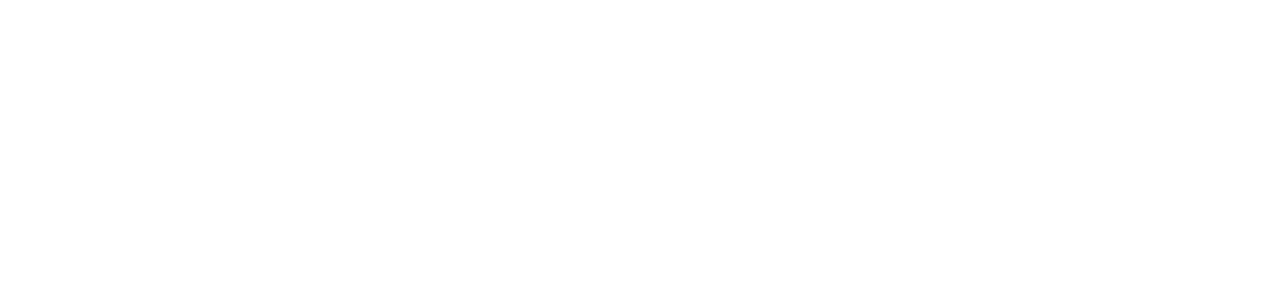
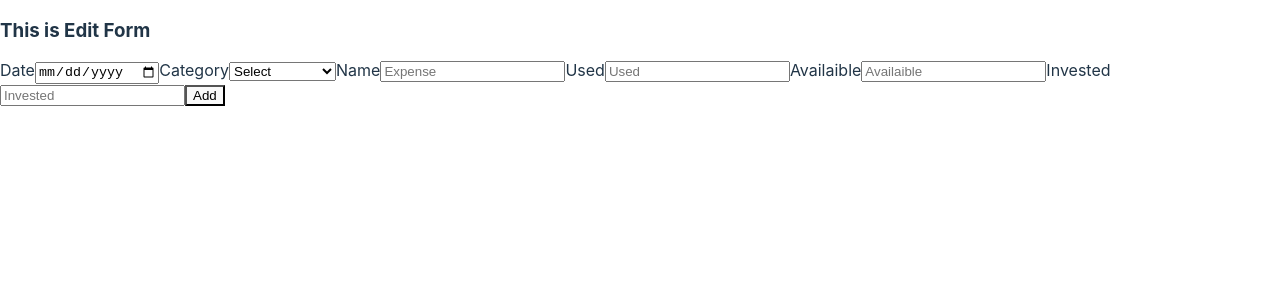
Before and after one commit to bharat-sheoran/Mint, a React (Vite) app in the folder Frontend/: page /manage/edit in a window 1280 px wide. Before the commit this address had no page. Shown: the top 300 px of the page. Built offline with nearby package versions, Linux system fonts and the light colour scheme.

Commit message:
Redux Persist is added

```diff
--- a/Frontend/package.json
+++ b/Frontend/package.json
@@ -15,7 +15,8 @@
     "react": "^18.2.0",
     "react-dom": "^18.2.0",
     "react-redux": "^9.0.4",
-    "react-router-dom": "^6.21.1"
+    "react-router-dom": "^6.21.1",
+    "redux-persist": "^6.0.0"
   },
   "devDependencies": {
     "@types/react": "^18.2.15",
--- a/Frontend/src/App.jsx
+++ b/Frontend/src/App.jsx
@@ -7,20 +7,27 @@
 import ManageAddForm from './pages/ManageAddForm';
 import { Provider } from 'react-redux';
 import { store } from './app/store';
+import ManageEditForm from './pages/ManageEditForm';
+import { PersistGate } from 'redux-persist/integration/react';
+import { persistStore } from 'redux-persist';
 
 function App() {
+  let persistor = persistStore(store);
 
   return (
     <>
       <Provider store={store}>
+        <PersistGate persistor={persistor}>
           <BrowserRouter>
             <Routes>
               <Route index element={<Home />} />
               <Route path='/home' element={<Home />} />
               <Route path='/manage' element={<Manage />} />
               <Route path='/manage/add' element={<ManageAddForm />} />
+              <Route path='/manage/edit' element={<ManageEditForm />} />
             </Routes>
           </BrowserRouter>
+        </PersistGate>
       </Provider>
     </>
   )
--- a/Frontend/src/app/store.js
+++ b/Frontend/src/app/store.js
@@ -1,6 +1,22 @@
 import { configureStore } from '@reduxjs/toolkit'
 import manageReducer from '../features/manage/manageSlice.js'
+import storage from 'redux-persist/lib/storage'
+import { persistReducer } from 'redux-persist'
+import { combineReducers } from '@reduxjs/toolkit'
+
+const persistConfig = {
+  key: "root",
+  version: 1,
+  storage
+}
+
+const reducer = combineReducers({
+  manageReducer: manageReducer,
+})
+
+const persistedReducer = persistReducer(persistConfig, reducer);
+
 
 export const store = configureStore({
-  reducer: manageReducer,
+  reducer: persistedReducer,
 })
--- a/Frontend/src/components/ManageList.jsx
+++ b/Frontend/src/components/ManageList.jsx
@@ -2,18 +2,16 @@
 import './ManageList.css'
 import { useSelector } from 'react-redux';
 import { useDispatch } from 'react-redux';
+import { deleteManage } from '../features/manage/manageSlice';
 
 
 export default function ManageList() {
-    const manages = useSelector((state)=> state.manages);
-    console.log(manages);
+    const manages = useSelector((state) => state.manages);
+    const dispatch = useDispatch();
 
-    const handleDelete = async(id)=>{
-        let res = await axios.delete(`http://localhost:8080/manage/${id}`);
-        console.log(res);
-        this.setManage(()=>{
-            manage.filter((c) => (c.id !== id));
-        });
+    const handleDelete = async (id) => {
+        await axios.delete(`http://localhost:8080/manage/${id}`);
+        dispatch(deleteManage(id));
     }
 
     return (
@@ -32,13 +30,17 @@
                 <tbody className='manage-tbody'>
                     {manages.map((d) => (
                         <tr key={d.id}>
-                            <td>{d.Date.slice(0 , 10)}</td>
+                            <td>{d.Date.slice(0, 10)}</td>
                             <td>{d.Category}</td>
                             <td>{d.Name}</td>
                             <td>{d.Used}</td>
                             <td>{d.Availaible}</td>
                             <td>{d.Invested}</td>
-                            <td><button onClick={()=>(handleDelete(d._id))}>Delete</button></td>
+                            <td><button onClick={() => (handleDelete(d.id))}>Delete</button></td>
+                            <td><form action="http://localhost:5173/manage/edit">
+                                <button type='Submit'>Edit</button>
+                            </form>
+                            </td>
                         </tr>
                     ))}
                 </tbody>
--- a/Frontend/src/features/manage/manageSlice.js
+++ b/Frontend/src/features/manage/manageSlice.js
@@ -22,7 +22,7 @@
         },
         deleteManage: (state, action) => {
             state.manages = state.manages.filter((m) => m.id !== action.payload);
-        }
+        },
     }
 })
 
--- a/Frontend/src/main.jsx
+++ b/Frontend/src/main.jsx
@@ -5,7 +5,7 @@
 
 ReactDOM.createRoot(document.getElementById('root')).render(
 
-  <React.StrictMode>
+  // <React.StrictMode>
     <App />
-  </React.StrictMode>,
+  // </React.StrictMode>,
 )
--- /dev/null
+++ b/Frontend/src/pages/ManageEditForm.jsx
@@ -0,0 +1,61 @@
+import { useState } from "react";
+import { useSelector } from "react-redux";
+
+export default function ManageEditForm(){
+    let manages = useSelector((state)=> state.manages);
+    console.log(manages);
+
+    let [formData, setFormData] = useState({
+        date: "",
+        category: "Select",
+        name: "",
+        used: "",
+        availaible: "",
+        invested: ""
+    })
+
+    const handleFormData = (event)=>{
+        setFormData((currData)=>{
+            currData[event.target.name] = event.target.value;
+            return {...currData};
+        })
+    }
+
+    const handleSubmit = async (event)=>{
+        event.preventDefault();
+        await axios.post("http://localhost:8080/manage" , formData);
+    }
+
+    return (
+        <>
+            <h3>This is Edit Form</h3>
+            <form onSubmit={handleSubmit}>
+                <label htmlFor="date">Date</label>
+                <input onChange={handleFormData} type="date" name="date" id="date" value={formData.date}/>
+
+                <label htmlFor="category">Category</label>
+                <select onChange={handleFormData} name="category" id="category" value={formData.category}>
+                    <option value="">Select</option>
+                    <option value="Needs">Needs</option>
+                    <option value="Wants">Wants</option>
+                    <option value="Investment">Investment</option>
+                    <option value="Needs&Wants">Needs&Wants</option>
+                </select>
+
+                <label htmlFor="name">Name</label>
+                <input onChange={handleFormData} type="text" name="name" id="name" placeholder="Expense" value={formData.name}/>
+
+                <label htmlFor="used">Used</label>
+                <input onChange={handleFormData} type="text" name="used" id="used" placeholder="Used" value={formData.used}/>
+
+                <label htmlFor="availaible">Availaible</label>
+                <input onChange={handleFormData} type="text" name="availaible" id="availaible" placeholder="Availaible" value={formData.availaible}/>
+
+                <label htmlFor="invested">Invested</label>
+                <input onChange={handleFormData} type="text" name="invested" id="invested" placeholder="Invested" value={formData.invested}/>
+
+                <button type="Submit">Add</button>
+            </form>
+        </>
+    )
+}
```
Also changed, not shown: 2 other files (tests, documents, lock files or other folders). Lines whose indentation alone changed are shown as unchanged.
